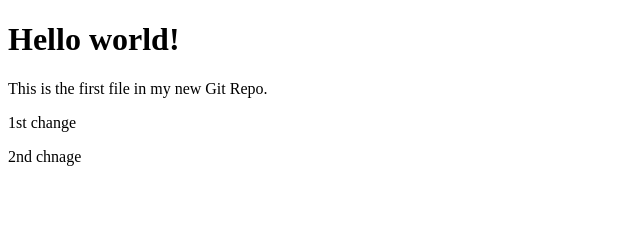
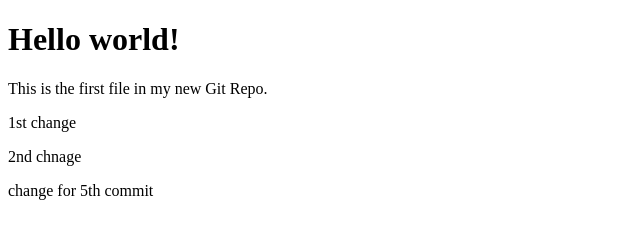
Before and after one commit to sankarreddy050/practice, a plain HTML site: page index.html in a window 1280 px wide. Shown: the whole page, without its empty margins (0-640 px from the left). Drawn offline with Linux system fonts and the light colour scheme.

Commit message:
4ht commit with only commit index file

```diff
--- a/index.html
+++ b/index.html
@@ -9,6 +9,7 @@
 <p>This is the first file in my new Git Repo.</p>
 <p>1st change</p>
 <p>2nd chnage</p>
+<p>change for 5th commit</p>
 
 </body>
 </html>
```
